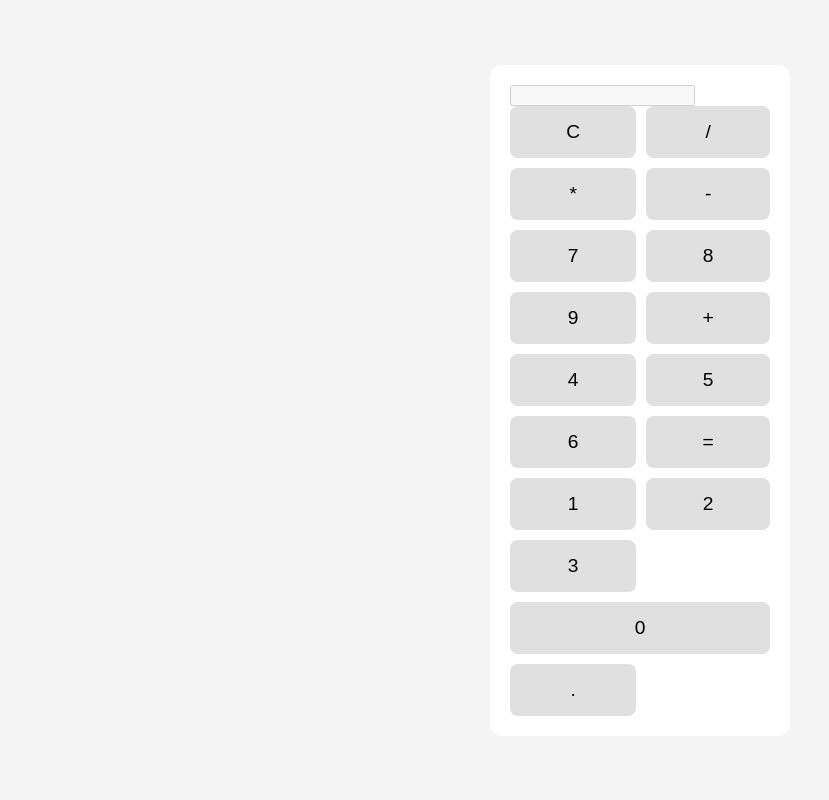
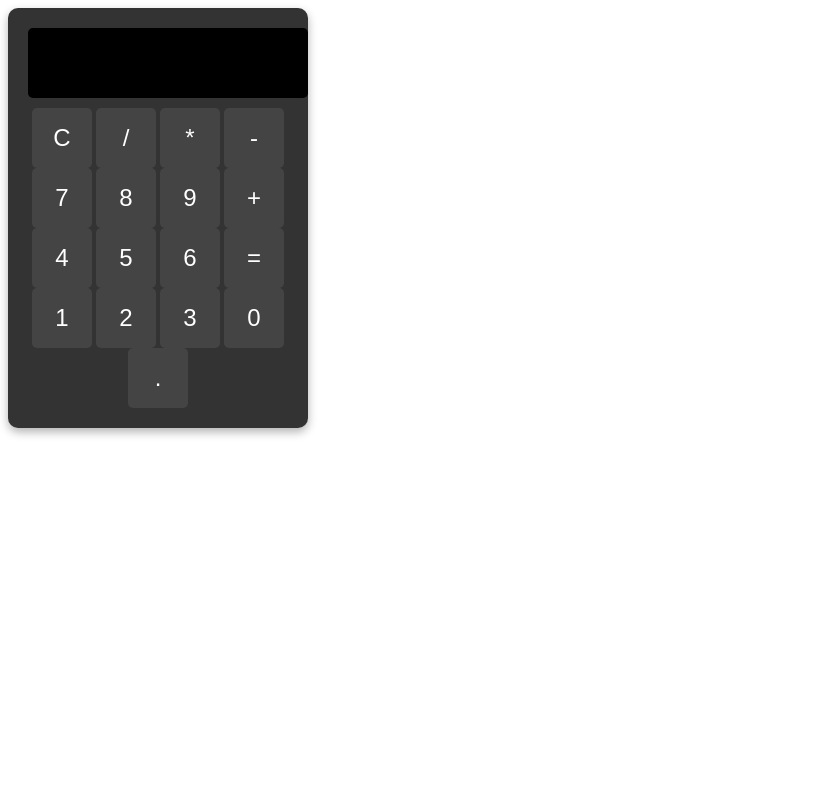
Before and after one commit to Thaissa2/Thaissa2_ol.github.io, a PHP site: page / in a window 1280 px wide. Shown: the whole page, without its empty margins (0-829 px from the left). Run offline with PHP 8.4, Linux system fonts and the light colour scheme.

Commit message:
Update style.css

```diff
--- a/style.css
+++ b/style.css
@@ -1,45 +1,40 @@
-body {
-    font-family: Arial, sans-serif;
-    background-color: #f4f4f4;
-    display: flex;
-    flex-direction: column;
-    align-items: center;
-    justify-content: center;
-    height: 100vh;
-    margin: 0;
+.calculadora {
+  background: #333;
+  padding: 20px;
+  border-radius: 10px;
+  box-shadow: 0px 4px 10px rgba(0, 0, 0, 0.3);
+  width: 260px;
+  text-align: center;
 }
 
-h1 {
-    margin-bottom: 20px;
-    color: #333;
+#display {
+  width: 100%;
+  height: 50px;
+  font-size: 2em;
+  text-align: right;
+  padding: 10px;
+  border: none;
+  outline: none;
+  background: #000;
+  color: #fff;
+  margin-bottom: 10px;
+  border-radius: 5px;
 }
 
-.calculadora {
-    background-color: #fff;
-    padding: 20px;
-    border-radius: 12px;
-    width: 260px;
-}
-
-.teclado {
-    display: grid;
-    gap: 10px;
+#teclado {
+  display: grid;
+  grid-template-columns: repeat(4, 1fr);
+  gap: 5px;
 }
 
 button {
-    padding: 15px;
-    font-size: 1.2rem;
-    border: none;
-    border-radius: 8px;
-    background-color: #e0e0e0;
-    cursor: pointer;
-    transition: background-color 0.2s ease;
+  width: 60px;
+  height: 60px;
+  font-size: 1.5em;
+  border: none;
+  cursor: pointer;
+  background: #444;
+  color: #fff;
+  border-radius: 5px;
+  transition: 0.3s;
 }
-
-button:hover {
-    background-color: #ccc;
-}
-
-button.zero {
-    grid-column: span 2;
-}
```
